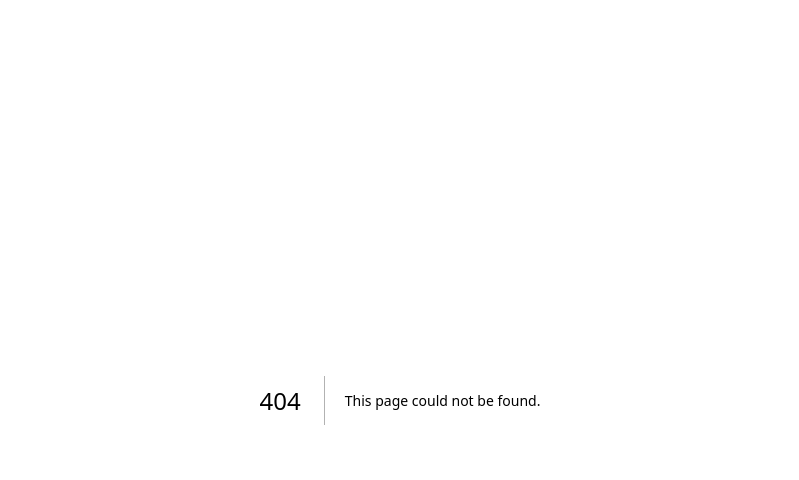
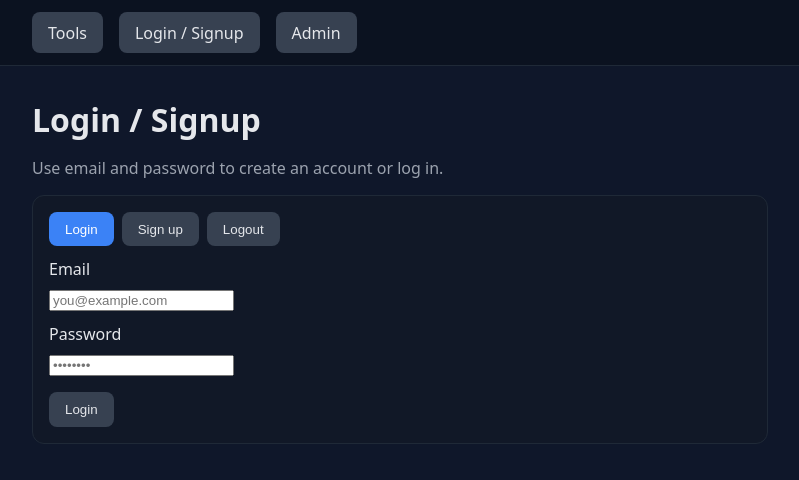
Before and after one commit to arshath2w-afk/blank-project, a Next.js app: page /auth in a window 1280 px wide. Before the commit this address had no page. Shown: the top 480 px of the page, without its empty margins (240-1039 px from the left). Built offline with nearby package versions, Linux system fonts and the light colour scheme.

Commit message:
feat(auth,layout): add client auth page and header nav
Co-authored-by: Genie <genie@cosine.sh>

```diff
--- /dev/null
+++ b/app/auth/page.js
@@ -0,0 +1,74 @@
+"use client";
+
+import React, { useState } from "react";
+
+export default function AuthPage() {
+  const [mode, setMode] = useState("login"); // login | signup
+  const [email, setEmail] = useState("");
+  const [password, setPassword] = useState("");
+  const [status, setStatus] = useState("");
+
+  async function submit() {
+    try {
+      const url = mode === "signup" ? "/api/auth/signup" : "/api/auth/login";
+      const res = await fetch(url, {
+        method: "POST",
+        headers: { "content-type": "application/json" },
+        body: JSON.stringify({ email, password }),
+      });
+      const json = await res.json();
+      if (!json.ok) {
+        setStatus(json.error || "Auth failed");
+        return;
+      }
+      if (mode === "signup") {
+        setStatus("Signup successful. Please log in.");
+        setMode("login");
+      } else {
+        setStatus("Logged in.");
+      }
+    } catch (e) {
+      setStatus("Auth request failed.");
+    }
+  }
+
+  async function logout() {
+    await fetch("/api/auth/logout", { method: "POST" });
+    setStatus("Logged out.");
+  }
+
+  return (
+    <main className="container">
+      <h1>Login / Signup</h1>
+      <p className="subtitle">Use email and password to create an account or log in.</p>
+
+      <div className="card">
+        <div style={{ display: "flex", gap: "0.5rem", marginBottom: "0.75rem" }}>
+          <button className={`button ${mode === "login" ? "primary" : "secondary"}`} type="button" onClick={() => setMode("login")}>
+            Login
+          </button>
+          <button className={`button ${mode === "signup" ? "primary" : "secondary"}`} type="button" onClick={() => setMode("signup")}>
+            Sign up
+          </button>
+          <button className="button secondary" type="button" onClick={logout}>
+            Logout
+          </button>
+        </div>
+
+        <label className="label">Email</label>
+        <input type="email" placeholder="you@example.com" value={email} onChange={(e) => setEmail(e.target.value)} />
+
+        <label className="label" style={{ marginTop: "0.75rem" }}>Password</label>
+        <input type="password" placeholder="••••••••" value={password} onChange={(e) => setPassword(e.target.value)} />
+
+        <div className="actions">
+          <button className="button" type="button" onClick={submit}>
+            {mode === "signup" ? "Create account" : "Login"}
+          </button>
+        </div>
+
+        {status && <div className="status">{status}</div>}
+      </div>
+    </main>
+  );
+}
--- a/app/layout.js
+++ b/app/layout.js
@@ -11,7 +11,16 @@ export default function RootLayout({ children }) {
       <head>
         <link rel="icon" href="https://fav.farm/zip" />
       </head>
-      <body>{children}</body>
+      <body>
+        <header style={{ background: "#0b1220", borderBottom: "1px solid #1f2937" }}>
+          <nav className="container" style={{ display: "flex", gap: "1rem", alignItems: "center", paddingTop: "0.75rem", paddingBottom: "0.75rem" }}>
+            <a href="/" className="button secondary" style={{ textDecoration: "none" }}>Tools</a>
+            <a href="/auth" className="button secondary" style={{ textDecoration: "none" }}>Login / Signup</a>
+            <a href="/admin" className="button secondary" style={{ textDecoration: "none" }}>Admin</a>
+          </nav>
+        </header>
+        {children}
+      </body>
     </html>
   );
 }
```
